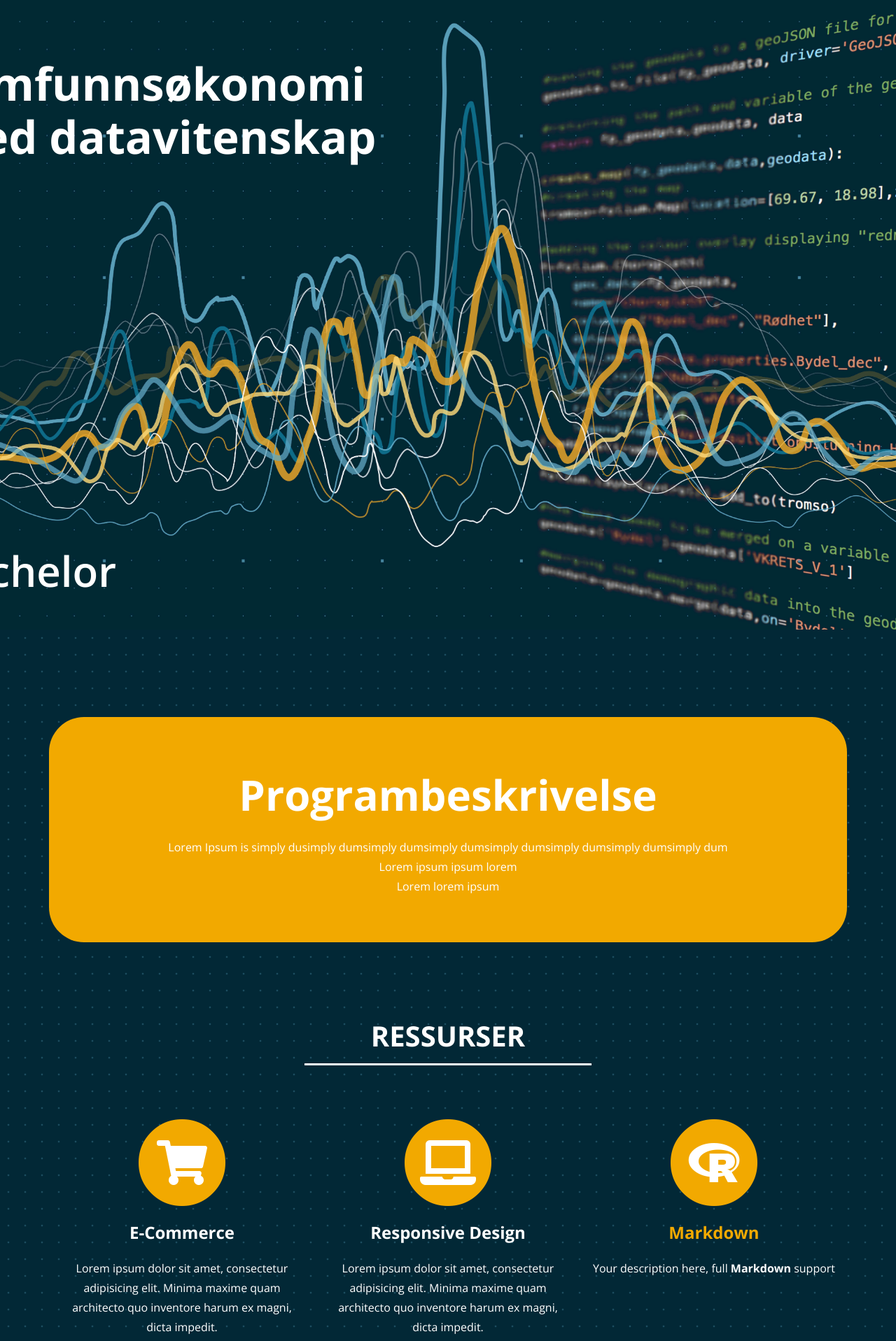
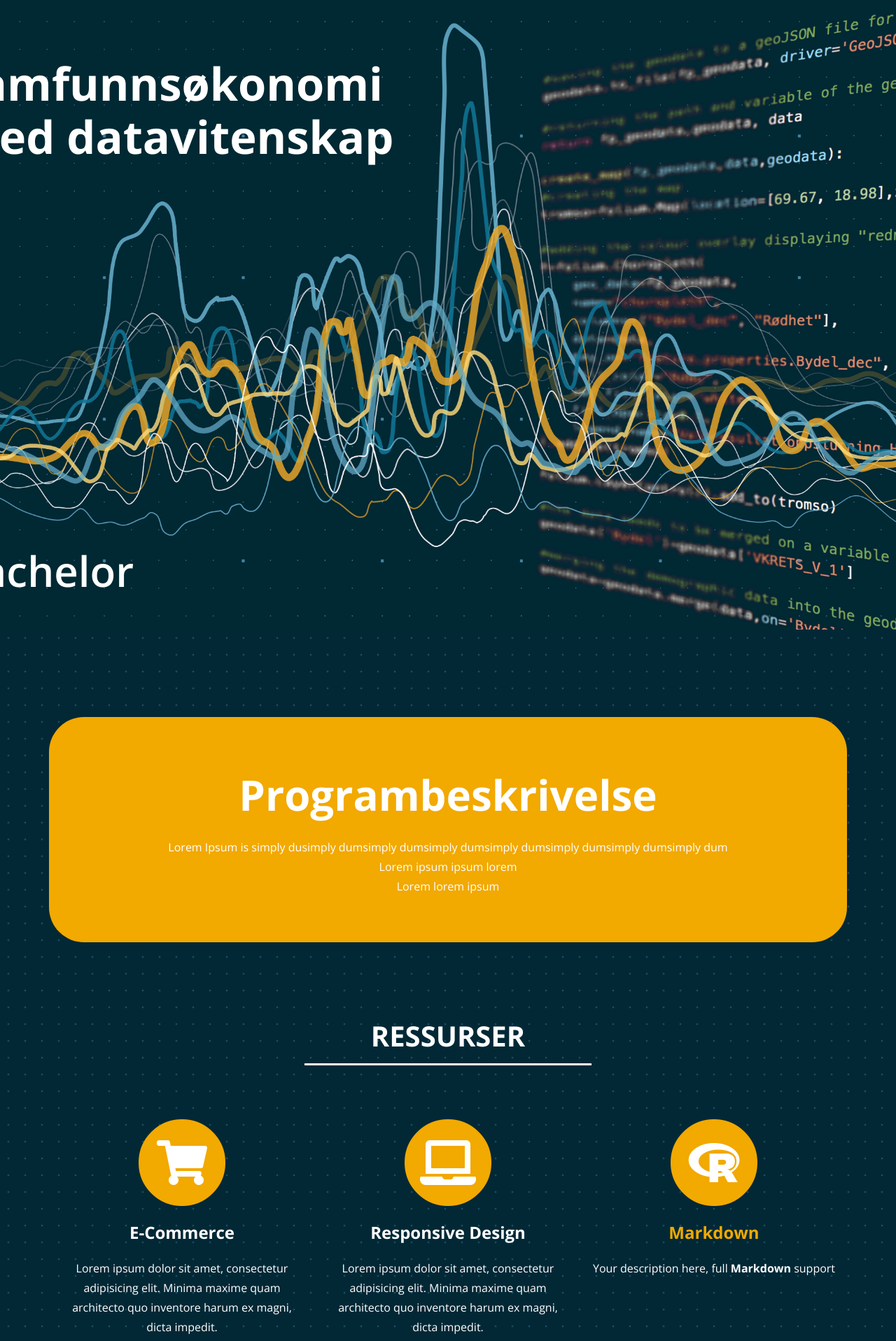
Before and after one commit to uit-econ/uit-econ.github.io, a Jekyll site: the page built from index.md, in a window 1280 px wide. Shown: the top 1917 px of the page at 70% size. Built offline with Jekyll 4.4.1, drawn with Linux system fonts in a browser that asks for light colours.

Commit message:
Update custom.css

```diff
--- a/assets/css/custom.css
+++ b/assets/css/custom.css
@@ -89,7 +89,7 @@ body{
 	font-size: 65px;
 	font-weight:650;
 	text-align:left;
-	margin-left:-175px;
+	margin-left:-150px;
 
 	}
 
```
